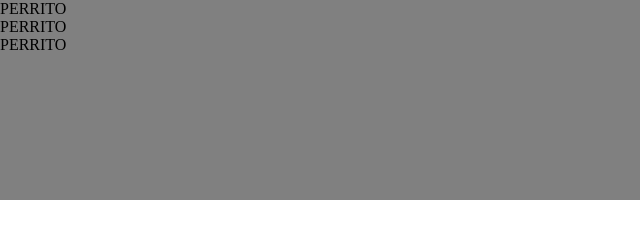
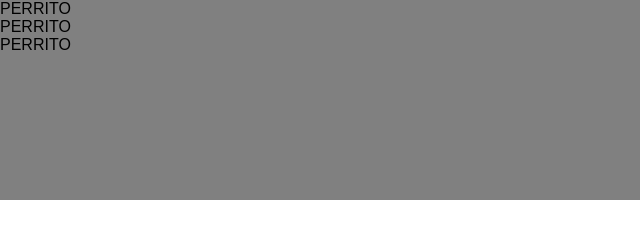
Before and after one commit to MonteagudoRodrigo/TrabajoPracitocWeb, a plain HTML site: page Index.html in a window 1280 px wide. Shown: the full height of the page, 0-640 px from the left. Drawn offline with Linux system fonts and the light colour scheme.

Commit message:
segundo commit

```diff
--- a/css/estilos.css
+++ b/css/estilos.css
@@ -1,7 +1,10 @@
 *{margin: 0;}
 
 footer{background-color: grey;
+    display: flexbox;
+
     height: 200px;
+    font-family: Arial, Helvetica, sans-serif;
 
 
 
```
